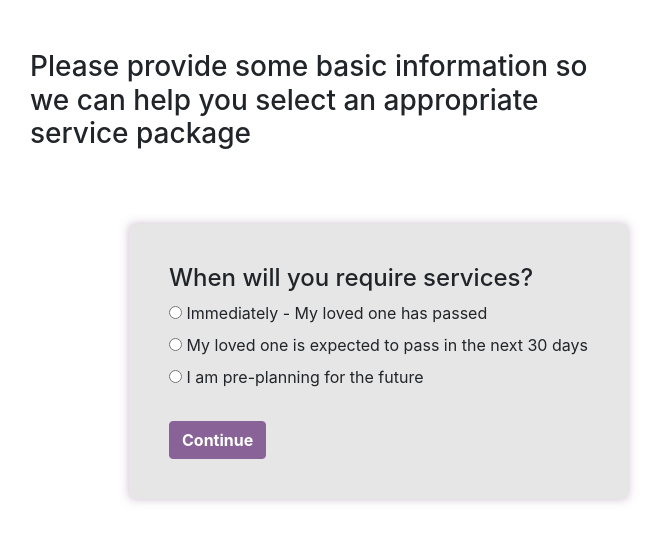
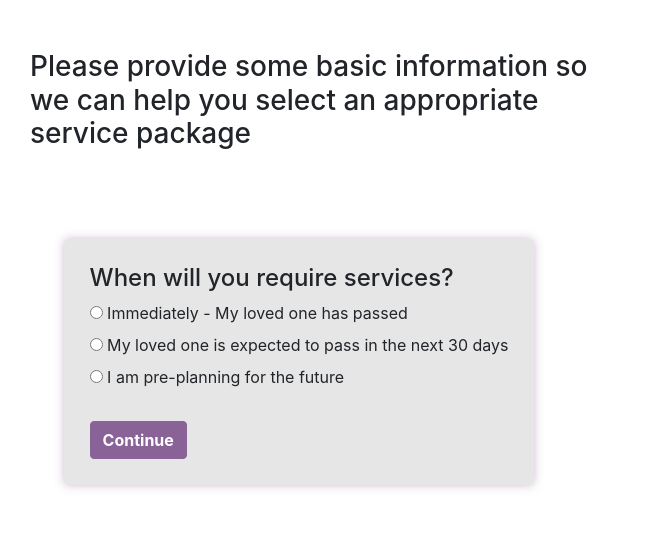
Before and after one commit to Miller-Consulting/urn-orders, a PHP site: page / in a window 1280 px wide. Shown: the top 542 px of the page, without its empty margins (0-664 px from the left). Run offline with PHP 8.4, Linux system fonts and the light colour scheme.

Commit message:
cleaning up css, images

```diff
--- a/index.html
+++ b/index.html
@@ -190,17 +190,22 @@
 				</div>
 			</div>
 		</div>
+		<div id="right-pane">
 			<div class="message-box" id="urn-info">
 				<div id="chosen-name">B-2480-A-Metallic Urn</div>
 				<div id="chosen-price">$150</div>
 				<div><img id="chosen-image" src="images\B-2480-A_Metallic_Blue_Urn.jpg" alt="B-2480-A-Metallic Urn"></div>
 				<a class="btn btn-primary" id="select-urn">SELECT</a>
 				<div id="urn-colors">
+					<img class="urn-color" src="images\B-2480-A_Metallic_Blue_Urn.jpg" alt="Alternate Color">
 					<img class="urn-color" src="images\B-2480-A_Metallic_Pink_Urn.jpg" alt="Alternate Color">
 					<img class="urn-color" src="images\B-2480-A_Brass_Cremation_Urn_Metallic_Purple.jpg" alt="Alternate Color">
 				</div>
 				<div id="chosen-desc">Classic Brass Cremation Urn with Three Rings. Threaded lid allows secure closure. Felt-lined base.</div>
 			</div>
+			<div id="selected-urn" class="message-box">
+			</div>
+		</div>
 	</div>
 </body>
 <script src="orderscript.js"></script>
--- a/orderscript.js
+++ b/orderscript.js
@@ -2,35 +2,66 @@ const cont = document.getElementById("continue");
 const urn = document.getElementById("urns");
 const urn_list = document.getElementsByClassName("urn-card");
 const services = document.getElementById("services");
+const colors = document.getElementsByClassName("urn-color");
+let color_number = 0;
 
 cont.addEventListener("click", function(event){
 	services.style.display="none";
-	urn.style.display="block";
-	 document.getElementsByClassName("header")[0].style.display="none";
-	 document.getElementById("urn-info").style.display="flex";
+	urn.style.display="flex";
+	document.getElementsByClassName("header")[0].style.display="none";
+	document.getElementById("urn-info").style.display="flex";
 });
 
 for (let i = 0; i < 18; i++) {
 	urn_list[i].addEventListener("click", function(event){
 		document.getElementById("chosen-name").innerHTML = urn_list[i].dataset.name;
-		document.getElementById("chosen-price").innerHTML = urn_list[i].dataset.price;
-		document.getElementById("chosen-desc").innerHTML = urn_list[i].dataset.desc;
-		document.getElementById("chosen-image").src = urn_list[i].src;
+		document.getElementById("chosen-price").innerHTML = urn_list[i].dataset.price,
+		document.getElementById("chosen-desc").innerHTML = urn_list[i].dataset.desc,
+		document.getElementById("chosen-image").src = urn_list[i].src,
+
+		document.getElementsByClassName("selected")[0].className = "urn-card";
+		urn_list[i].className="urn-card selected";
 
 		if(urn_list[i].dataset.alt1) {
 			document.getElementById("urn-colors").innerHTML =
-			`<img class="urn-color" src="${urn_list[i].dataset.alt1}" alt="Alternate Color">`;
+				`<img class="urn-color" src="${urn_list[i].src}" alt="Alternate Color">`;
+			document.getElementById("urn-colors").innerHTML +=
+				`<img class="urn-color" src="${urn_list[i].dataset.alt1}" alt="Alternate Color">`;
 		} else {
 			document.getElementById("urn-colors").innerHTML = "";
 		}
 		if (urn_list[i].dataset.alt2) {
 			document.getElementById("urn-colors").innerHTML +=
-			`<img class="urn-color" src="${urn_list[i].dataset.alt2}" alt="Alternate Color">`;
+				`<img class="urn-color" src="${urn_list[i].dataset.alt2}" alt="Alternate Color">`;
 		}
 
-		document.getElementsByClassName("selected")[0].className = "urn-card";
-		urn_list[i].className="urn-card selected";
+		for(let j = 0; j < colors.length; j++) {
+			colors[j].addEventListener("click", function(event){
+				document.getElementById("chosen-image").src = colors[j].src;
+				color_number = j+1;
+		});
+	}
 
 		window.scrollTo({ top: 0, behavior: 'smooth' });
 	});
 }
+
+for(let j = 0; j < colors.length; j++) {
+	colors[j].addEventListener("click", function(event){
+		document.getElementById("chosen-image").src = colors[j].src;
+		color_number = j+1;
+	});
+}
+
+document.getElementById("select-urn").addEventListener("click", function(event){
+	choice = {
+		name: document.getElementById("chosen-name").innerHTML,
+		price: document.getElementById("chosen-price").innerHTML,
+		desc: document.getElementById("chosen-desc").innerHTML,
+		image: document.getElementById("chosen-image").src,
+		color: color_number
+	}
+	document.getElementById("selected-urn").style.display="flex";
+	document.getElementById("selected-urn").innerHTML =
+		`<img id="urn-thumbnail" src="${choice.image}"><div>${choice.name}</div><div>${choice.price}</div>`;
+});
--- a/orderstyle.css
+++ b/orderstyle.css
@@ -81,22 +78,36 @@
 }
 
 .frame {
-  padding: 25px 0 0 89px;
+  padding: 10vh 5vw 0px 5vw;
   display: flex;
+  gap: 5vw;
 }
 
 .message-box {
   background: #e6e6e6;
-  padding: 10px;
   width: max-content;
   border-radius: 5px;
   box-shadow: 0px 0px 10px rgba(157, 124, 157, 0.5);
-  padding: 40px;
-  margin: 40px;
+  padding: 2vw;
+  flex-direction: column;
+  align-items: center;
 }
 
-#urns {
+#right-pane {
+  display: flex;
+  flex-direction: column;
+  gap: 30px;
   width: 50%;
+}
+
+#selected-urn {
+  display: none;
+  width: 100%;
+  height: 150px;
+  flex-direction: row;
+  align-items: center;
+  justify-content: center;
+  gap: 5vw;
 }
 
 #urn-info {
```
Also changed, not shown: other parts of orderstyle.css (+35 -10 lines), images/Affordable_Alloy_Cremation_Urn_with_Doves_Design_v3_Hands.jpg. Lines whose indentation alone changed are shown as unchanged.
